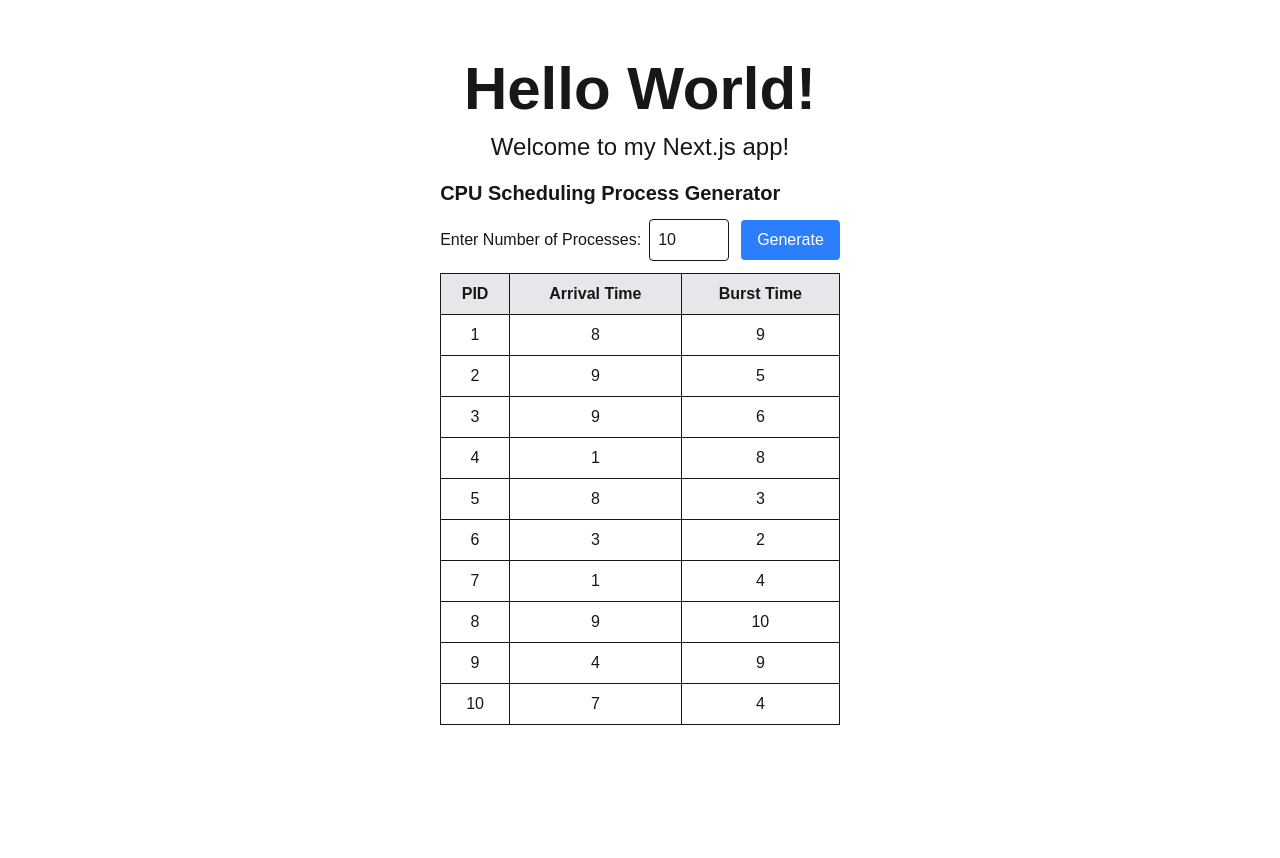
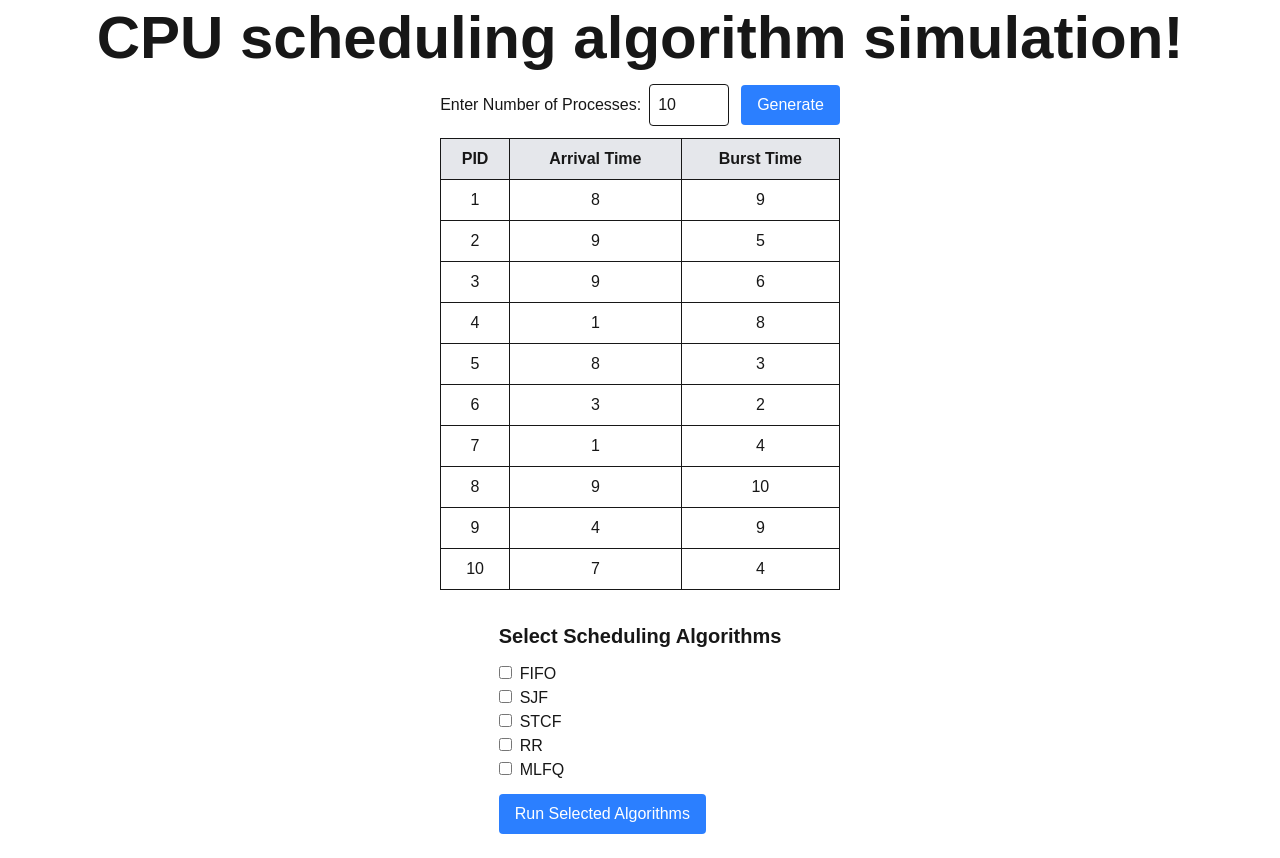
Before and after one commit to damphone/cpuscheduler, a Next.js app: page / in a window 1280 px wide. Before the commit the page ends 800 px from the top, so only its background shows below. Built offline with nearby package versions, Linux system fonts and the light colour scheme.

Commit message:
create algorithmselector

```diff
--- /dev/null
+++ b/components/algorithmselector.js
@@ -0,0 +1,62 @@
+'use client';
+
+import { useState } from "react";
+
+export default function AlgorithmSelector({ onRunSimulation }) {
+    const algorithms = ["FIFO", "SJF", "STCF", "RR", "MLFQ"];
+    const [selectedAlgorithms, setSelectedAlgorithms] = useState([]);
+    const [timeQuantum, setTimeQuantum] = useState(2); // Default quantum for RR
+
+    const handleCheckboxChange = (algorithm) => {
+        setSelectedAlgorithms((prev) =>
+            prev.includes(algorithm)
+                ? prev.filter((item) => item !== algorithm) // Unselect
+                : [...prev, algorithm] // Select
+        );
+    };
+
+    const handleRun = () => {
+        onRunSimulation(selectedAlgorithms, timeQuantum);
+    };
+
+    return (
+        <div className="p-4">
+            <h2 className="text-xl font-bold mb-3">Select Scheduling Algorithms</h2>
+            <div className="mb-3">
+                {algorithms.map((algo) => (
+                    <label key={algo} className="block">
+                        <input
+                            type="checkbox"
+                            value={algo}
+                            checked={selectedAlgorithms.includes(algo)}
+                            onChange={() => handleCheckboxChange(algo)}
+                            className="mr-2"
+                        />
+                        {algo}
+                    </label>
+                ))}
+            </div>
+
+            {/* Time Quantum Input (Only when RR is selected) */}
+            {selectedAlgorithms.includes("RR") && (
+                <div className="mb-3">
+                    <label className="mr-2 font-medium">Time Quantum:</label>
+                    <input
+                        type="number"
+                        min="1"
+                        value={timeQuantum}
+                        onChange={(e) => setTimeQuantum(Number(e.target.value))}
+                        className="border p-2 rounded w-20"
+                    />
+                </div>
+            )}
+
+            <button
+                className="px-4 py-2 bg-blue-500 text-white rounded"
+                onClick={handleRun}
+            >
+                Run Selected Algorithms
+            </button>
+        </div>
+    );
+}
--- a/components/processtable.js
+++ b/components/processtable.js
@@ -16,7 +16,6 @@ export default function ProcessTable() {
 
     return(
         <div className="p-4">
-            <h2 className="text-xl font-bold mb-3">CPU Scheduling Process Generator</h2>
 
             {/* User Input for Number of Processes */}
             <div className="mb-3">
--- a/src/app/page.js
+++ b/src/app/page.js
@@ -1,12 +1,13 @@
 import React from "react";
 import ProcessTable from "../../components/processtable";
+import AlgorithmSelector from "../../components/algorithmselector";
 
 export default function Home() {
   return (
     <div className="flex flex-col items-center justify-center min-h-screen py-2">
-      <h1 className="text-6xl font-bold">Hello World!</h1>
-      <p className="mt-3 text-2xl">Welcome to my Next.js app!</p>
+      <h1 className="text-6xl font-bold">CPU scheduling algorithm simulation!</h1>
       <ProcessTable />
+      <AlgorithmSelector />
     </div>
   );
 }
```
